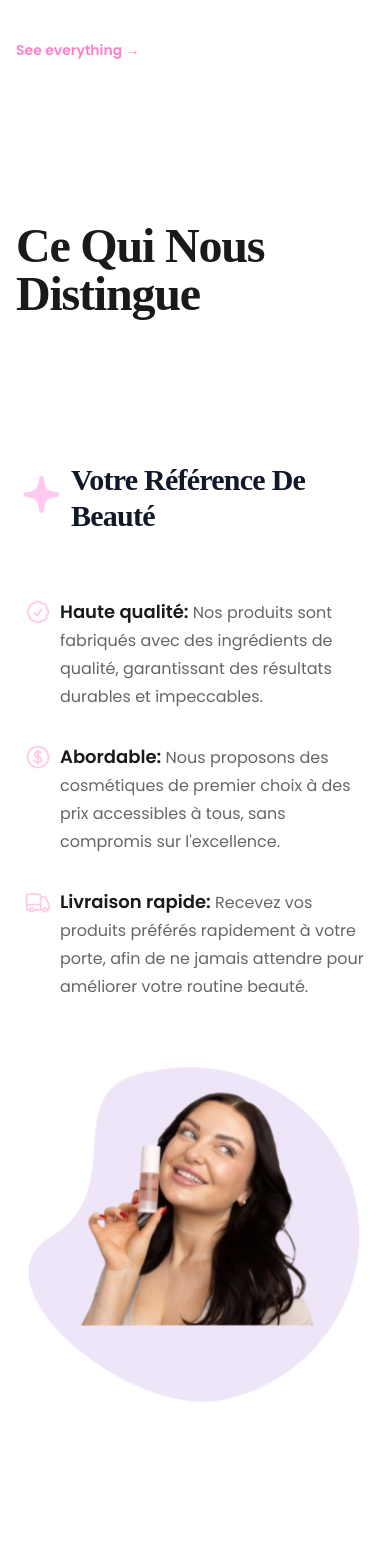
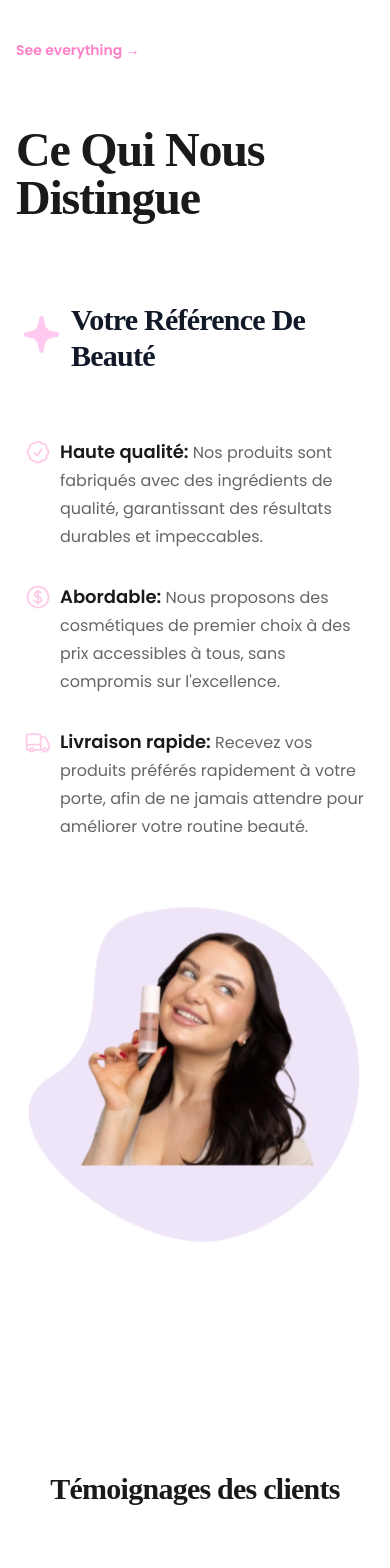
Before and after one commit to akram-idrissi/borcelle-frontend, a Next.js app: page / in a window 390 px wide. Shown: the part 1960-3528 px from the top of the page. Built offline with nearby package versions, Linux system fonts and the light colour scheme; a web font is replaced by a local one.

Commit message:
Updated section

```diff
--- a/src/components/why-us.jsx
+++ b/src/components/why-us.jsx
@@ -22,8 +22,8 @@ const features = [
 
 export default function Whyus() {
     return (
-        <div className="overflow-hidden bg-white py-24 sm:py-32">
-            <div className="flex pb-10 sm:pb-14 items-center justify-center px-4 sm:px-6 lg:px-0">
+        <div className="overflow-hidden bg-white pb-32 sm:pb-40">
+            <div className="flex pb-10 sm:pb-14 items-center sm:justify-center px-4 sm:px-6 lg:px-0">
                 <h2 id="trending-heading" className="font-abhaya capitalize text-5xl lg:text-7xl font-bold tracking-tight text-[#1a1a1a]">
                     Ce qui nous distingue
                 </h2>
@@ -31,7 +31,7 @@ export default function Whyus() {
 
             <div className="mx-auto mt-8 max-w-7xl px-6 lg:px-8">
                 <div className="mx-auto grid max-w-2xl grid-cols-1 gap-x-8 gap-y-16 sm:gap-y-20 lg:mx-0 lg:max-w-none lg:grid-cols-2">
-                    <div className="mt-16 lg:pl-4 lg:pt-4">
+                    <div className="lg:pl-4 lg:pt-4">
                         <div className="lg:max-w-lg">
                             <div className='flex items-center mb-16'>
                                 <Image src="/star.svg" width={35} height={37} alt='why us icon' />
@@ -50,7 +50,7 @@ export default function Whyus() {
                             </dl>
                         </div>
                     </div>
-                    <div className="flex items-start justify-end lg:order-first">
+                    <div className="lg:flex items-start justify-end lg:order-first">
                         <img
                             alt="Product screenshot"
                             src="/why-us.png"
```
